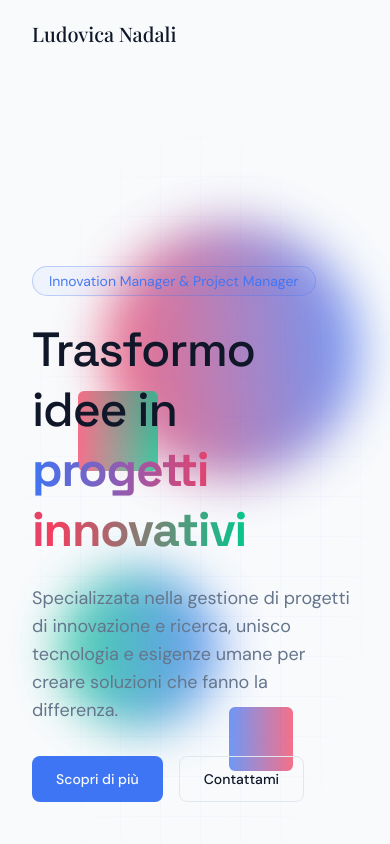
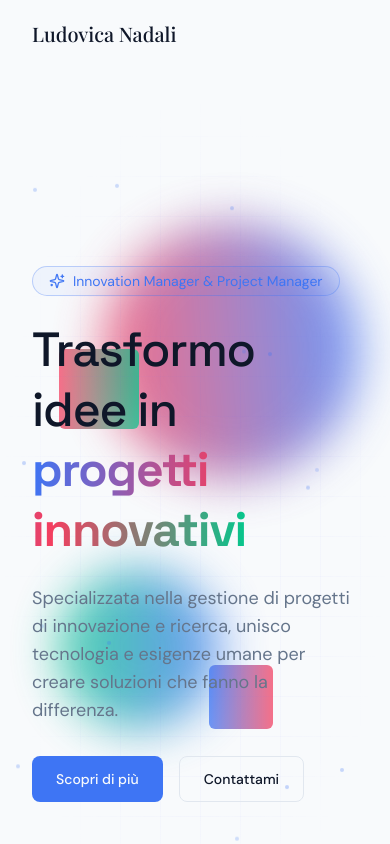
Before and after one commit to ludonn/nadali-portfolio-creative, a React (Vite) app: page / in a window 390 px wide. Shown: the top 844 px of the page. Built offline with nearby package versions, Linux system fonts and the light colour scheme; a web font is replaced by a local one.

Commit message:
Add animations and dynamic elements
Enhance the user experience with animations and dynamic elements.

```diff
--- a/src/components/Hero.tsx
+++ b/src/components/Hero.tsx
@@ -1,57 +1,134 @@
 
-import { ArrowDown } from 'lucide-react';
+import { ArrowDown, Sparkles } from 'lucide-react';
 import { useState, useEffect } from 'react';
 
 const Hero = () => {
   const [isVisible, setIsVisible] = useState(false);
+  const [mousePosition, setMousePosition] = useState({ x: 0, y: 0 });
 
   useEffect(() => {
     const timer = setTimeout(() => {
       setIsVisible(true);
     }, 300);
 
-    return () => clearTimeout(timer);
+    const handleMouseMove = (e: MouseEvent) => {
+      setMousePosition({
+        x: e.clientX / window.innerWidth,
+        y: e.clientY / window.innerHeight
+      });
+    };
+
+    window.addEventListener('mousemove', handleMouseMove);
+
+    return () => {
+      clearTimeout(timer);
+      window.removeEventListener('mousemove', handleMouseMove);
+    };
   }, []);
 
   return (
     <section id="home" className="min-h-screen flex items-center pt-20 overflow-hidden relative">
-      {/* Geometric decorative elements */}
+      {/* Geometric decorative elements - now with interactive animations */}
       <div className="absolute inset-0 overflow-hidden pointer-events-none">
-        <div className="geometric-shape shape-1 w-64 h-64 rounded-full top-[15%] right-[8%] blur-xl opacity-20 animate-spin-slow"></div>
-        <div className="geometric-shape shape-2 w-40 h-40 rounded-full bottom-[25%] left-[15%] blur-xl opacity-20 animate-float"></div>
-        <div className="geometric-shape shape-square shape-3 w-20 h-20 top-[35%] left-[20%] animate-pulse"></div>
-        <div className="geometric-shape shape-square shape-1 w-16 h-16 bottom-[20%] right-[25%] animate-pulse"></div>
+        <div
+          className="geometric-shape shape-1 w-64 h-64 rounded-full blur-xl opacity-20 animate-spin-slow"
+          style={{
+            top: `${15 + mousePosition.y * 5}%`,
+            right: `${8 + mousePosition.x * 5}%`,
+            transition: 'top 0.5s ease-out, right 0.5s ease-out'
+          }}
+        ></div>
+        <div
+          className="geometric-shape shape-2 w-40 h-40 rounded-full blur-xl opacity-20 animate-float"
+          style={{
+            bottom: `${25 - mousePosition.y * 10}%`,
+            left: `${15 + mousePosition.x * 10}%`,
+            transition: 'bottom 0.5s ease-out, left 0.5s ease-out'
+          }}
+        ></div>
+        <div
+          className="geometric-shape shape-square shape-3 w-20 h-20 animate-pulse"
+          style={{
+            top: `${35 + (mousePosition.y - 0.5) * 10}%`,
+            left: `${20 + (mousePosition.x - 0.5) * 10}%`,
+            transform: `rotate(${mousePosition.x * 45}deg)`,
+            transition: 'top 0.3s ease-out, left 0.3s ease-out, transform 0.3s ease-out'
+          }}
+        ></div>
+        <div
+          className="geometric-shape shape-square shape-1 w-16 h-16 animate-pulse"
+          style={{
+            bottom: `${20 - (mousePosition.y - 0.5) * 10}%`,
+            right: `${25 - (mousePosition.x - 0.5) * 10}%`,
+            transform: `rotate(${-mousePosition.x * 45}deg)`,
+            transition: 'bottom 0.3s ease-out, right 0.3s ease-out, transform 0.3s ease-out'
+          }}
+        ></div>
 
-        {/* Grid pattern */}
-        <div className="absolute inset-0 bg-[linear-gradient(rgba(120,120,255,0.03)_1px,transparent_1px),linear-gradient(90deg,rgba(120,120,255,0.03)_1px,transparent_1px)] bg-[size:40px_40px] [mask-image:radial-gradient(ellipse_50%_50%_at_50%_50%,#000_70%,transparent_100%)]"></div>
+        {/* Particle effect */}
+        <div className="particles-container absolute inset-0">
+          {[...Array(15)].map((_, i) => (
+            <div
+              key={i}
+              className="absolute w-1 h-1 rounded-full bg-primary/30"
+              style={{
+                top: `${Math.random() * 100}%`,
+                left: `${Math.random() * 100}%`,
+                opacity: 0.6 + Math.random() * 0.4,
+                animation: `float ${3 + Math.random() * 7}s ease-in-out infinite`,
+                animationDelay: `${Math.random() * 5}s`
+              }}
+            ></div>
+          ))}
+        </div>
+
+        {/* Grid pattern with parallax effect */}
+        <div
+          className="absolute inset-0 bg-[linear-gradient(rgba(120,120,255,0.03)_1px,transparent_1px),linear-gradient(90deg,rgba(120,120,255,0.03)_1px,transparent_1px)] bg-[size:40px_40px] [mask-image:radial-gradient(ellipse_50%_50%_at_50%_50%,#000_70%,transparent_100%)]"
+          style={{
+            transform: `translate(${mousePosition.x * -20}px, ${mousePosition.y * -20}px)`,
+            transition: 'transform 0.2s ease-out'
+          }}
+        ></div>
       </div>
 
       <div className="container relative z-10">
         <div className="grid grid-cols-1 gap-12 items-center">
           <div className={`transition-all duration-1000 ${isVisible ? 'opacity-100 translate-y-0' : 'opacity-0 translate-y-8'}`}>
-            <div className="inline-block mb-6 px-4 py-1 rounded-full border border-primary/30 bg-primary/5 text-sm text-primary animate-pulse">
-              Innovation Manager & Project Manager
+            <div className="inline-flex items-center gap-2 mb-6 px-4 py-1 rounded-full border border-primary/30 bg-primary/5 text-sm text-primary group hover:bg-primary/10 transition-all cursor-default">
+              <Sparkles className="w-4 h-4 animate-pulse" />
+              <span>Innovation Manager & Project Manager</span>
             </div>
 
             <h1 className="mb-6 text-5xl md:text-6xl lg:text-7xl font-display leading-tight w-full">
-              Trasformo idee in <span className="text-gradient font-bold">progetti innovativi</span>
+              Trasformo idee in <span className="text-gradient relative font-bold group">
+                progetti innovativi
+                <span className="absolute -bottom-1 left-0 w-0 h-0.5 bg-accent group-hover:w-full transition-all duration-500"></span>
+              </span>
             </h1>
 
-            <p className="text-lg md:text-xl mb-8 w-full text-muted-foreground">
+            <p className="text-lg md:text-xl mb-8 w-full text-muted-foreground hover:text-foreground transition-colors duration-300">
               Specializzata nella gestione di progetti di innovazione e ricerca,
               unisco tecnologia e esigenze umane per creare soluzioni che fanno la differenza.
             </p>
 
             <div className="flex flex-wrap gap-4">
-              <a href="#about" className="btn btn-primary px-6 py-3 rounded-lg transition-all">
-                Scopri di più
+              <a href="#about" className="btn btn-primary px-6 py-3 rounded-lg transition-all relative overflow-hidden group">
+                <span className="relative z-10">Scopri di più</span>
+                <span className="absolute inset-0 bg-accent transform scale-x-0 group-hover:scale-x-100 transition-transform origin-left duration-300"></span>
               </a>
-              <a href="#contact" className="btn btn-outline px-6 py-3 border border-border hover:border-primary rounded-lg transition-all">
-                Contattami
+              <a href="#contact" className="btn btn-outline px-6 py-3 border border-border hover:border-primary rounded-lg transition-all relative overflow-hidden group">
+                <span className="relative z-10">Contattami</span>
+                <span className="absolute inset-0 bg-primary/10 transform scale-x-0 group-hover:scale-x-100 transition-transform origin-left duration-300"></span>
               </a>
             </div>
           </div>
         </div>
+      </div>
+
+      {/* Animated scroll indicator */}
+      <div className="absolute bottom-10 left-1/2 transform -translate-x-1/2 flex flex-col items-center animate-bounce">
+        <ArrowDown className="w-5 h-5 text-primary/70" />
       </div>
     </section>
   );
--- a/src/components/Navbar.tsx
+++ b/src/components/Navbar.tsx
@@ -4,6 +4,7 @@ import { cn } from "@/lib/utils";
 
 const Navbar = () => {
   const [scrolled, setScrolled] = useState(false);
+  const [hovered, setHovered] = useState(false);
 
   useEffect(() => {
     const handleScroll = () => {
@@ -17,9 +18,25 @@ const Navbar = () => {
   return (
     <header className={`fixed top-0 left-0 right-0 z-50 transition-all duration-300 ${scrolled ? 'blur-header py-3' : 'py-5'}`}>
       <div className="container flex justify-between items-center">
-        <a href="#home" className="text-xl font-serif font-medium relative group">
-          Ludovica Nadali
-          <span className="absolute -bottom-1 left-0 w-0 h-0.5 bg-nadali-accent transition-all duration-300 group-hover:w-full"></span>
+        <a
+          href="#home"
+          className="text-xl font-serif font-medium relative group"
+          onMouseEnter={() => setHovered(true)}
+          onMouseLeave={() => setHovered(false)}
+        >
+          <span className="block transition-transform duration-300 ease-out" style={{
+            transform: hovered ? 'translateY(-100%)' : 'translateY(0)',
+            opacity: hovered ? 0 : 1
+          }}>
+            Ludovica Nadali
+          </span>
+          <span className="absolute top-0 left-0 transition-transform duration-300 ease-out text-gradient" style={{
+            transform: hovered ? 'translateY(0)' : 'translateY(100%)',
+            opacity: hovered ? 1 : 0
+          }}>
+            Ludovica Nadali
+          </span>
+          <span className="absolute -bottom-1 left-0 w-0 h-0.5 bg-accent transition-all duration-300 group-hover:w-full"></span>
         </a>
       </div>
     </header>
--- a/src/index.css
+++ b/src/index.css
@@ -192,3 +192,78 @@
 .mask-radial-faded {
   mask-image: radial-gradient(circle at center, black, transparent 80%);
 }
+
+/* Additional Animations */
+@keyframes float {
+  0%, 100% {
+    transform: translateY(0);
+  }
+  50% {
+    transform: translateY(-15px);
+  }
+}
+
+@keyframes shimmer {
+  0% {
+    background-position: -200% 0;
+  }
+  100% {
+    background-position: 200% 0;
+  }
+}
+
+.animate-float {
+  animation: float 6s ease-in-out infinite;
+}
+
+.animate-shimmer {
+  background: linear-gradient(90deg, transparent, rgba(255,255,255,0.2), transparent);
+  background-size: 200% 100%;
+  animation: shimmer 2s infinite;
+}
+
+/* Interactive hover effects */
+.hover-lift {
+  transition: transform 0.3s ease;
+}
+
+.hover-lift:hover {
+  transform: translateY(-5px);
+}
+
+/* Text animations */
+.char-hover span {
+  display: inline-block;
+  transition: transform 0.3s ease, color 0.3s ease;
+}
+
+.char-hover:hover span {
+  color: hsl(var(--primary));
+}
+
+.char-hover:hover span:nth-child(odd) {
+  transform: translateY(-2px);
+}
+
+.char-hover:hover span:nth-child(even) {
+  transform: translateY(2px);
+}
+
+/* Particles animation */
+@keyframes pulse-grow {
+  0%, 100% {
+    transform: scale(1);
+    opacity: 0.5;
+  }
+  50% {
+    transform: scale(1.5);
+    opacity: 0.8;
+  }
+}
+
+.particle {
+  position: absolute;
+  background: radial-gradient(circle, rgba(255,255,255,0.8) 0%, rgba(255,255,255,0) 70%);
+  border-radius: 50%;
+  pointer-events: none;
+}
```
